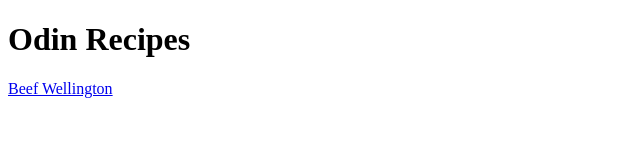
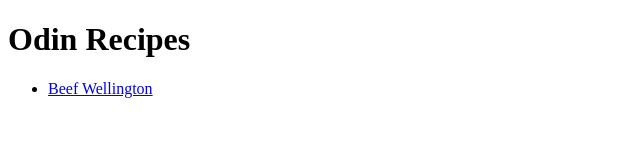
Before and after one commit to dooalex21/odin-recipes, a plain HTML site: page index.html in a window 1280 px wide. Shown: the full height of the page, 0-640 px from the left. Drawn offline with Linux system fonts and the light colour scheme.

Commit message:
Finished one recipe

```diff
--- a/index.html
+++ b/index.html
@@ -8,6 +8,10 @@
 </head>
 <body>
     <h1>Odin Recipes</h1>
-    <a href="recipes/Beef Wellington.html">Beef Wellington</a>
+
+
+    <ul>
+        <li><a href="recipes/Beef Wellington.html">Beef Wellington</a></li>
+    </ul>
 </body>
 </html>
```
Also changed, not shown: recipes/Beef Wellington.html (+1 -3 lines).
